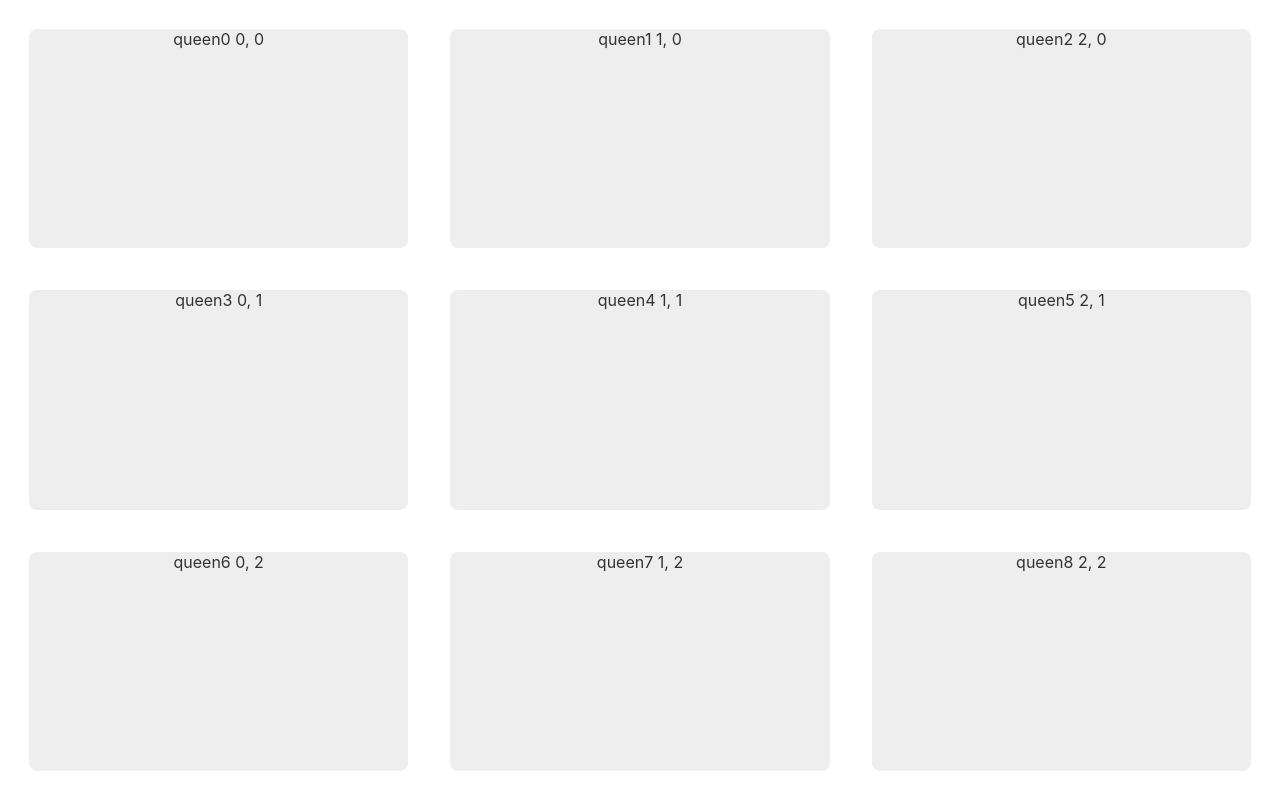
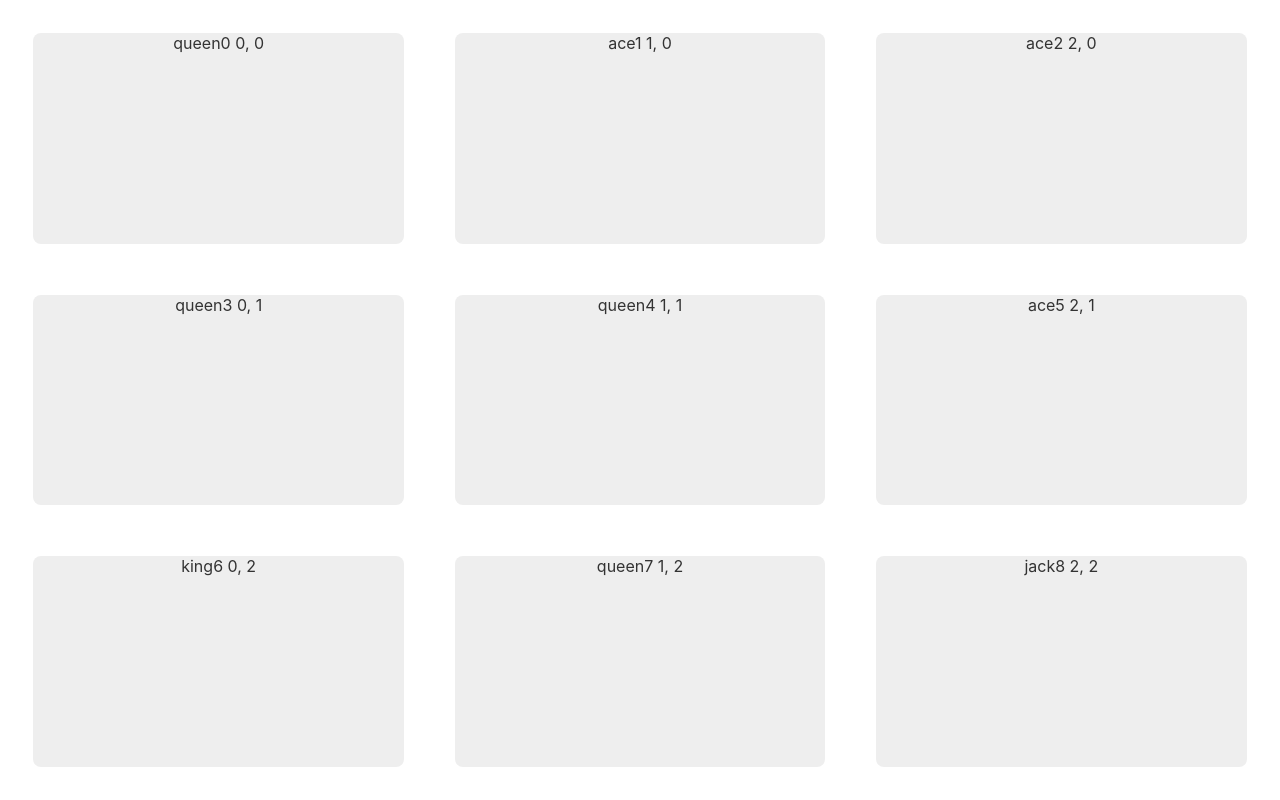
Before and after one commit to RoboticWater/smash-the-state-game, a Svelte app: page / in a window 1280 px wide. Built offline with nearby package versions, Linux system fonts and the light colour scheme.

Commit message:
card selection basic functionality + randomize cards

```diff
--- a/src/App.svelte
+++ b/src/App.svelte
@@ -1,11 +1,13 @@
 <script>
-	import CardTypes from './CardTypes.js'
+    import { cardSelect } from './stores.js';
+	import cardTypes from './cardTypes.js'
 	import Card from './Card.svelte'
 
 	let id = 0;
 	function getCard() {
+		let keys = Object.keys(cardTypes);
 		return {
-			type: CardTypes.QUEEN,
+			type: cardTypes[keys[keys.length * Math.random() << 0]],
 			id: id++,
 		}
 	}
@@ -35,9 +37,7 @@
 	{#each grid as row, y}
 		<div class="row">
 			{#each row as card, x}
-				<div class="remove-wrapper" on:click={() => removeCard(y, x)}>
-					{#if card}<Card type={card.type} id={card.id} position={{x, y}} />{/if}
-				</div>
+				{#if card}<Card type={card.type} id={card.id} position={{x, y}} selected={$cardSelect.length > 0 && $cardSelect.find(c => c.id === card.id)} />{/if}
 			{/each}
 		</div>
 	{/each}
@@ -54,8 +54,4 @@
 		display: flex;
 		flex: 1;
 	}
-	.remove-wrapper {
-		flex: 1;
-		display: flex;
-	}
 </style>
--- a/src/Card.svelte
+++ b/src/Card.svelte
@@ -1,21 +1,38 @@
 <script>
+    import { cardSelect } from './stores.js';
+
     export let type;
     export let id;
     export let position;
+    export let selected = false;
 
     function slashStart(e) {
+        console.log(1);
 
+        cardSelect.addCard({ type, id, position })
+        console.log($cardSelect);
+
+    }
+
+    function slashEnter(e) {
+        if ($cardSelect.length > 0) {
+            cardSelect.addCard({ type, id, position })
+        }
     }
 </script>
 
-<div class="card" on:mousedown={slashStart} on:touchstart={slashStart}>
+<div class="card"
+    class:selected={selected}
+    on:mousedown={slashStart}
+    on:touchstart={slashStart}
+    on:mouseenter={slashEnter}>
     {type + id}
     {position.x}, {position.y}
 </div>
 
 <style>
     .card {
-        margin: 5%;
+        margin: 2%;
         text-align: center;
 		flex: 1;
         background: #eee;
@@ -24,5 +41,10 @@
         -moz-user-select: none;
         -ms-user-select: none;
         -webkit-user-select: none;
+        transition: background 0.3s ease, margin 0.3s ease;
+    }
+    .card.selected {
+        background: #e34;
+        margin: 4%;
     }
 </style>
--- a/src/CardTypes.js
+++ b/src/CardTypes.js
@@ -1,7 +1,7 @@
-const CardTypes = {
+const cardTypes = {
     JACK: 'jack',
     QUEEN: 'queen',
     KING: 'king',
     ACE: 'ace'
 }
-export default CardTypes;
+export default cardTypes;
--- /dev/null
+++ b/src/stores.js
@@ -0,0 +1,13 @@
+import { writable } from 'svelte/store';
+
+function createCardSelect() {
+    const { subscribe, set, update } = writable([]);
+
+    return {
+        subscribe,
+        addCard: card => update(state => [...state, card]),
+        reset: () => set([])
+    };
+}
+
+export const cardSelect = createCardSelect();
```
